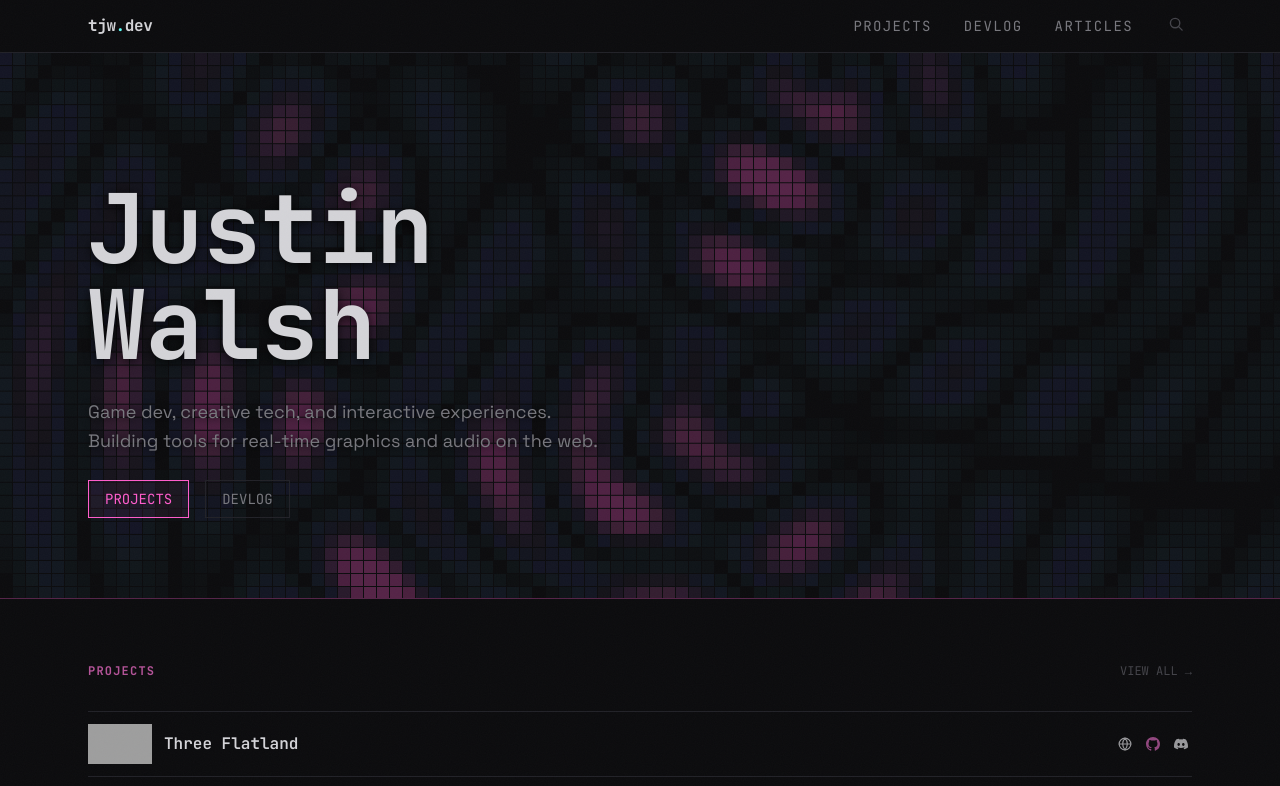
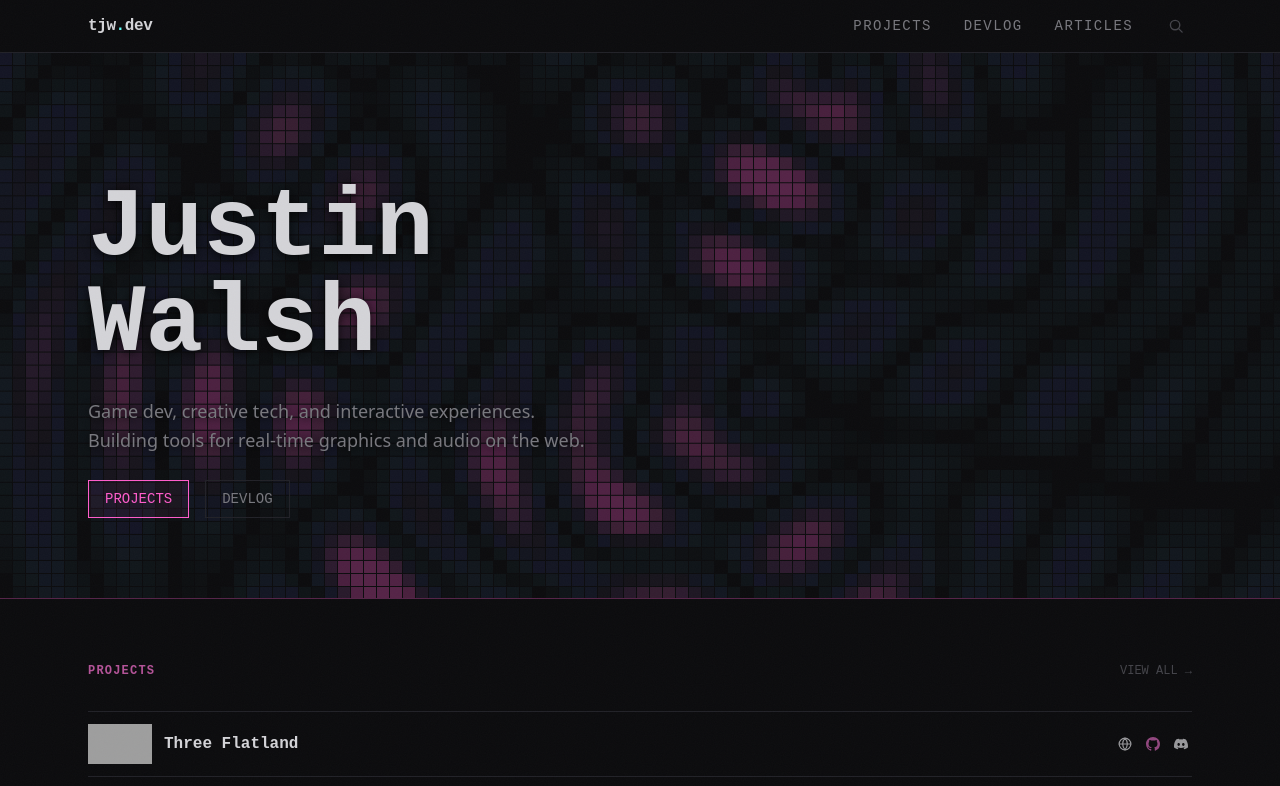
Before and after one commit to thejustinwalsh/thejustinwalsh.github.io, an Astro site: page / in a window 1280 px wide. Shown: the top 786 px of the page. Built offline with nearby package versions, Linux system fonts and the light colour scheme; Astro itself is replaced by a stand-in of ours; grey boxes are pictures that could not be loaded; animation ran at ten frames a second.

Commit message:
fix: add variable fonts JetBrains Mono and Space Grotesk, update global styles

```diff
--- a/package.json
+++ b/package.json
@@ -21,6 +21,8 @@
     "@astrojs/mdx": "^4.3.0",
     "@astrojs/react": "^4.4.2",
     "@astrojs/sitemap": "^3.7.0",
+    "@fontsource-variable/jetbrains-mono": "^5.2.8",
+    "@fontsource-variable/space-grotesk": "^5.2.10",
     "@headlessui/react": "^2.2.9",
     "@r4ai/remark-callout": "^0.6.2",
     "@tailwindcss/vite": "^4.2.1",
--- a/src/components/Search.tsx
+++ b/src/components/Search.tsx
@@ -162,7 +162,7 @@ export default function Search({ scope = "global" }: { scope?: SearchScope }) {
     <>
       <button
         onClick={() => setOpen(true)}
-        className="cursor-pointer px-2 py-1 text-dim transition-colors duration-200 hover:text-white"
+        className="flex cursor-pointer items-center px-2 py-1 text-dim transition-colors duration-200 hover:text-white"
         aria-label={`Search (${modKey("K")})`}
         aria-keyshortcuts={isMac ? "Meta+k" : "Control+k"}
         title={`Search (${modKey("K")})`}
--- a/src/layouts/BaseLayout.astro
+++ b/src/layouts/BaseLayout.astro
@@ -54,13 +54,7 @@ const accentColor = pageAccentVar(accent);
 
     <link rel="icon" type="image/svg+xml" href="/favicon.svg" />
 
-    <!-- Fonts -->
-    <link rel="preconnect" href="https://fonts.googleapis.com" />
-    <link rel="preconnect" href="https://fonts.gstatic.com" crossorigin />
-    <link
-      href="https://fonts.googleapis.com/css2?family=JetBrains+Mono:wght@400;500;600;700;800&family=Space+Grotesk:wght@400;500;600;700&display=swap"
-      rel="stylesheet"
-    />
+    <!-- Fonts: self-hosted via @fontsource (imported in global.css) -->
     <!-- Analytics -->
     {import.meta.env.PROD && (
       <script
--- a/src/styles/global.css
+++ b/src/styles/global.css
@@ -1,4 +1,23 @@
 @import "tailwindcss";
+@import "@fontsource-variable/jetbrains-mono";
+@import "@fontsource-variable/space-grotesk";
+
+/* Prefer locally-installed copies, fall back to the bundled @fontsource webfonts */
+@font-face {
+  font-family: "JetBrains Mono Variable";
+  src: local("JetBrains Mono Variable"), local("JetBrains Mono");
+  font-weight: 100 800;
+  font-display: swap;
+  unicode-range: U+0000-00FF, U+0131, U+0152-0153, U+02BB-02BC, U+02C6, U+02DA, U+02DC, U+0300-0301, U+0304, U+0306-0307, U+030A, U+030C, U+0312, U+0326-0327, U+0331, U+2000-206F, U+2074, U+20AC, U+2122, U+2191, U+2193, U+2212, U+2215, U+FEFF, U+FFFD;
+}
+
+@font-face {
+  font-family: "Space Grotesk Variable";
+  src: local("Space Grotesk Variable"), local("Space Grotesk");
+  font-weight: 300 700;
+  font-display: swap;
+  unicode-range: U+0000-00FF, U+0131, U+0152-0153, U+02BB-02BC, U+02C6, U+02DA, U+02DC, U+0300-0301, U+0304, U+0306-0307, U+030A, U+030C, U+0312, U+0326-0327, U+0331, U+2000-206F, U+2074, U+20AC, U+2122, U+2191, U+2193, U+2212, U+2215, U+FEFF, U+FFFD;
+}
 
 /*
  * TJW.DEV Theme — Chasm Palette
@@ -11,8 +30,8 @@
   --font-*: initial;
 
   /* ── Typography ── */
-  --font-sans: "Space Grotesk", system-ui, sans-serif;
-  --font-mono: "JetBrains Mono", "Fira Code", monospace;
+  --font-sans: "Space Grotesk Variable", "Space Grotesk", system-ui, sans-serif;
+  --font-mono: "JetBrains Mono Variable", "JetBrains Mono", "Fira Code", ui-monospace, monospace;
 
   /* ── Surfaces (purple-tinted neutrals) ── */
   --color-black: #0C0C0E;
```
Also changed, not shown: pnpm-lock.yaml.
